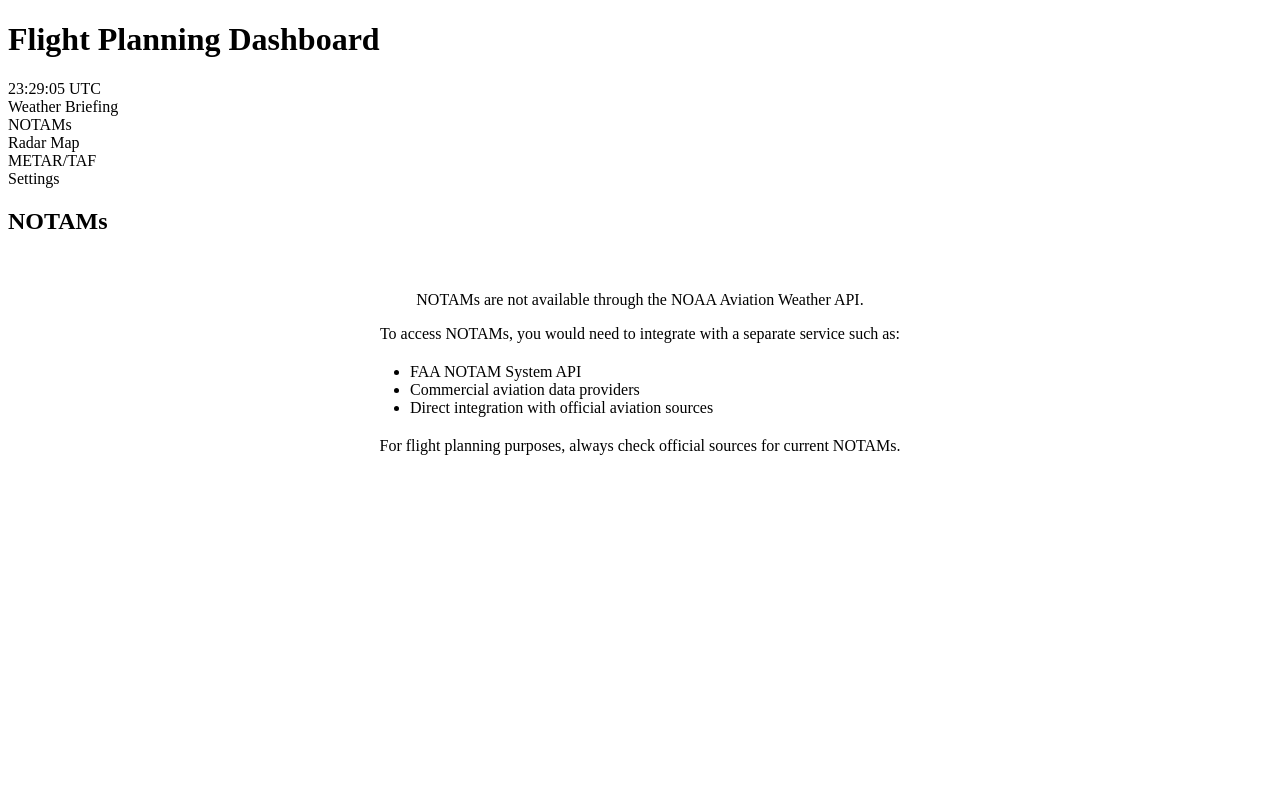
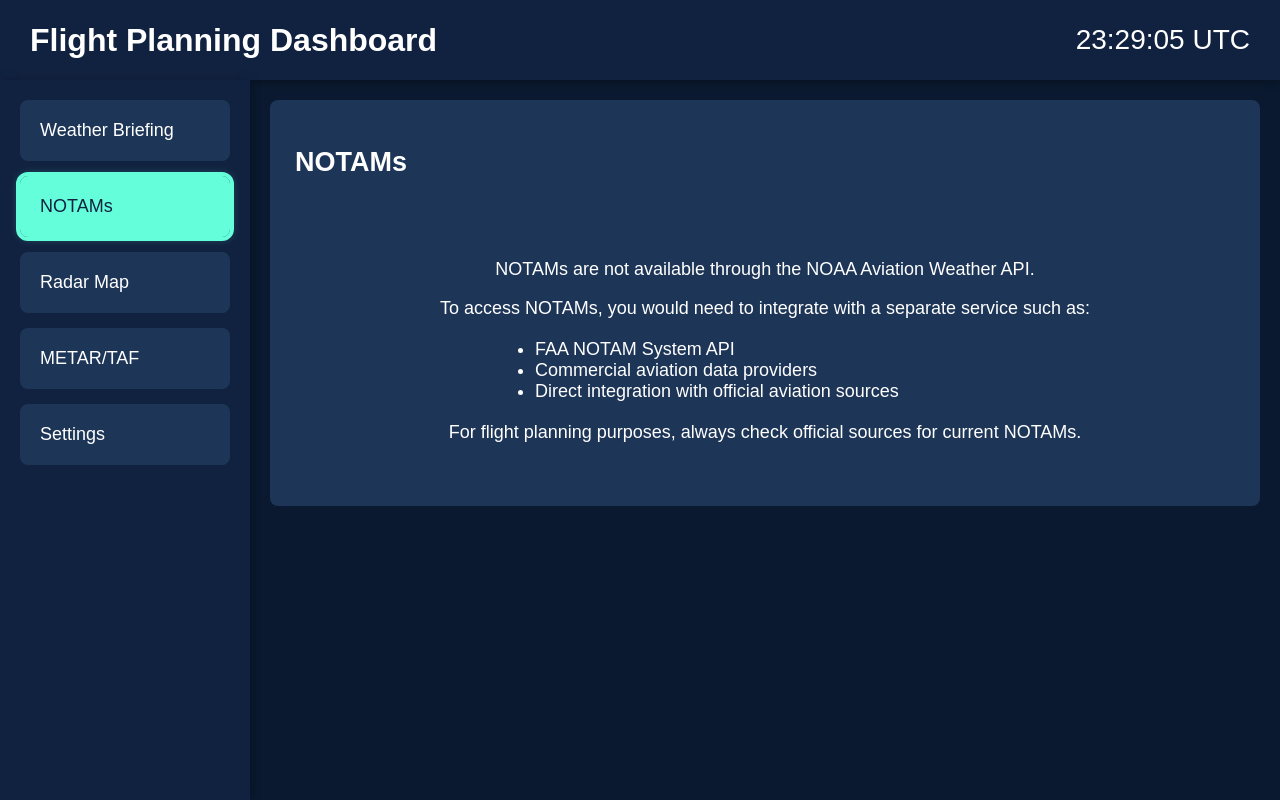
Before and after one commit to rknight121/rknight121.github.io, a plain HTML site: page index.html in a window 1280 px wide. Both pictures are taken after a click on the element "NOTAMs". Drawn offline with Linux system fonts and the light colour scheme; no server answers.

Commit message:
Update styles.css

```diff
--- a/styles.css
+++ b/styles.css
@@ -1,4 +1,156 @@
 /* Add these styles to your styles.css file */
+body {
+    font-family: Arial, sans-serif;
+    margin: 0;
+    padding: 0;
+    background-color: #0a192f;
+    color: #ffffff;
+    overflow: hidden;
+    font-size: 18px; /* Increased base font size for better TV readability */
+}
+
+.container {
+    display: grid;
+    grid-template-columns: 250px 1fr;
+    grid-template-rows: 80px 1fr;
+    grid-template-areas:
+        "header header"
+        "sidebar main";
+    height: 100vh;
+}
+
+.header {
+    grid-area: header;
+    background-color: #112240;
+    display: flex;
+    align-items: center;
+    padding: 0 30px;
+    box-shadow: 0 2px 10px rgba(0,0,0,0.3);
+}
+
+.sidebar {
+    grid-area: sidebar;
+    background-color: #112240;
+    padding: 20px;
+    box-shadow: 2px 0 10px rgba(0,0,0,0.2);
+}
+
+.main {
+    grid-area: main;
+    padding: 20px;
+    overflow-y: auto;
+}
+
+h1 {
+    margin: 0;
+    font-size: 32px; /* Larger for TV viewing */
+}
+
+.clock {
+    margin-left: auto;
+    font-size: 28px; /* Larger for TV viewing */
+}
+
+.nav-item {
+    padding: 20px; /* Larger touch targets for TV remote */
+    margin-bottom: 15px;
+    background-color: #1d3557;
+    border-radius: 8px;
+    cursor: pointer;
+    transition: background-color 0.3s;
+}
+
+.nav-item:hover, .nav-item.active {
+    background-color: #64ffda;
+    color: #112240;
+}
+
+.nav-item:focus {
+    outline: 4px solid #64ffda; /* More visible focus for TV navigation */
+    box-shadow: 0 0 10px rgba(100, 255, 218, 0.5);
+}
+
+.weather-widget, .notam-widget, .map-widget {
+    background-color: #1d3557;
+    border-radius: 8px;
+    padding: 25px;
+    margin-bottom: 25px;
+}
+
+.widget-header {
+    display: flex;
+    justify-content: space-between;
+    align-items: center;
+    margin-bottom: 20px;
+}
+
+.map-container {
+    height: 500px;
+    background-color: #112240;
+    border-radius: 8px;
+}
+
+.forecast-grid {
+    display: grid;
+    grid-template-columns: repeat(auto-fill, minmax(250px, 1fr)); /* Wider for TV */
+    gap: 20px;
+}
+
+.forecast-item {
+    background-color: #112240;
+    padding: 20px;
+    border-radius: 8px;
+}
+
+/* Loading indicators */
+.loading {
+    display: flex;
+    justify-content: center;
+    align-items: center;
+    height: 200px;
+}
+
+.spinner {
+    border: 5px solid rgba(100, 255, 218, 0.3);
+    border-top: 5px solid #64ffda;
+    border-radius: 50%;
+    width: 50px;
+    height: 50px;
+    animation: spin 1s linear infinite;
+}
+
+@keyframes spin {
+    0% { transform: rotate(0deg); }
+    100% { transform: rotate(360deg); }
+}
+
+/* Responsive adjustments for TV screens */
+@media screen and (min-width: 1920px) {
+    body {
+        font-size: 22px;
+    }
+
+    h1 {
+        font-size: 36px;
+    }
+
+    .nav-item {
+        padding: 25px;
+    }
+
+    .forecast-grid {
+        grid-template-columns: repeat(auto-fill, minmax(300px, 1fr));
+    }
+}
+
+/* Error message styling */
+.error-message {
+    background-color: rgba(255, 0, 0, 0.2);
+    border-left: 4px solid #ff3333;
+    padding: 15px;
+    margin-bottom: 20px;
+    border-radius: 4px;
+}
 
 .forecast-grid {
     display: grid;
```
